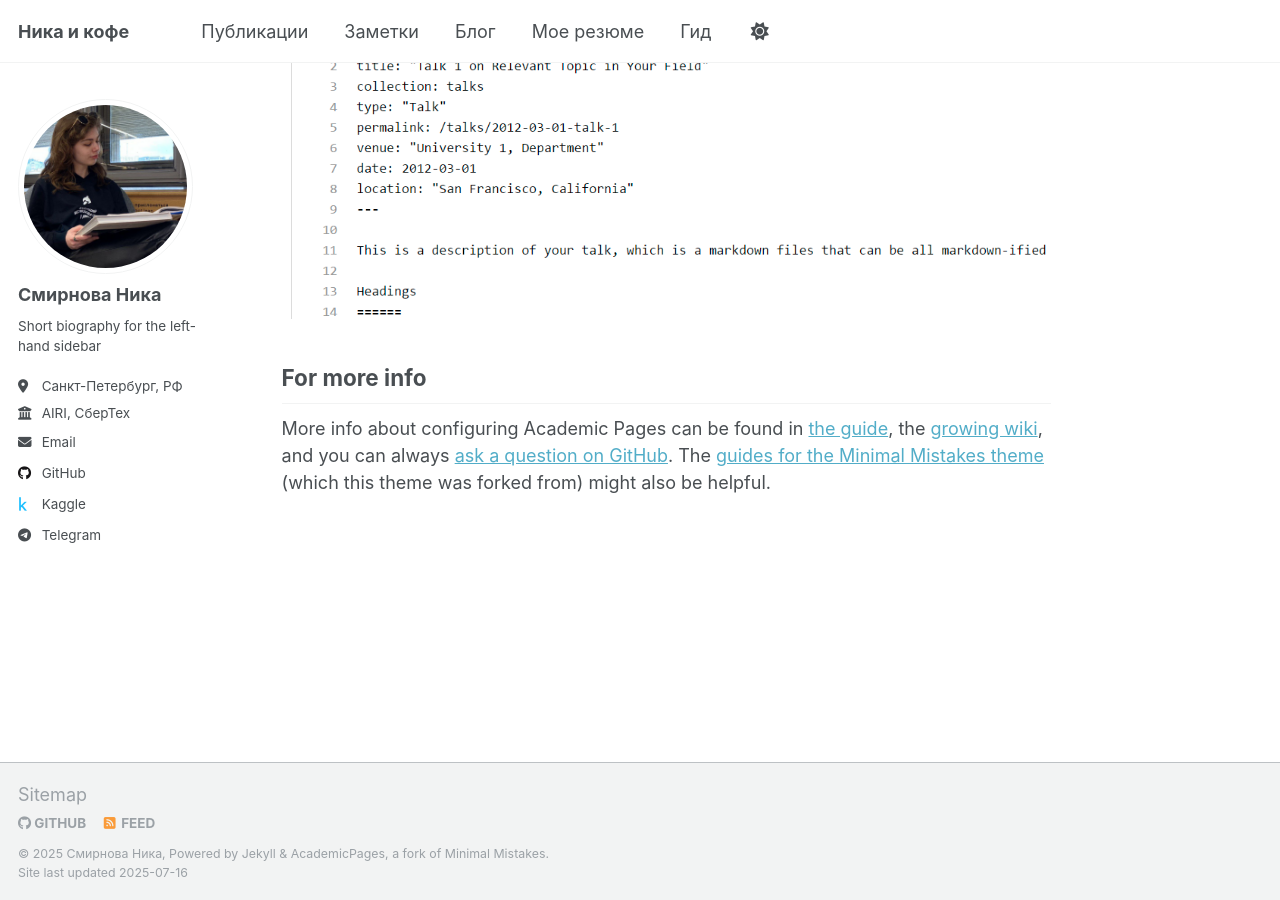
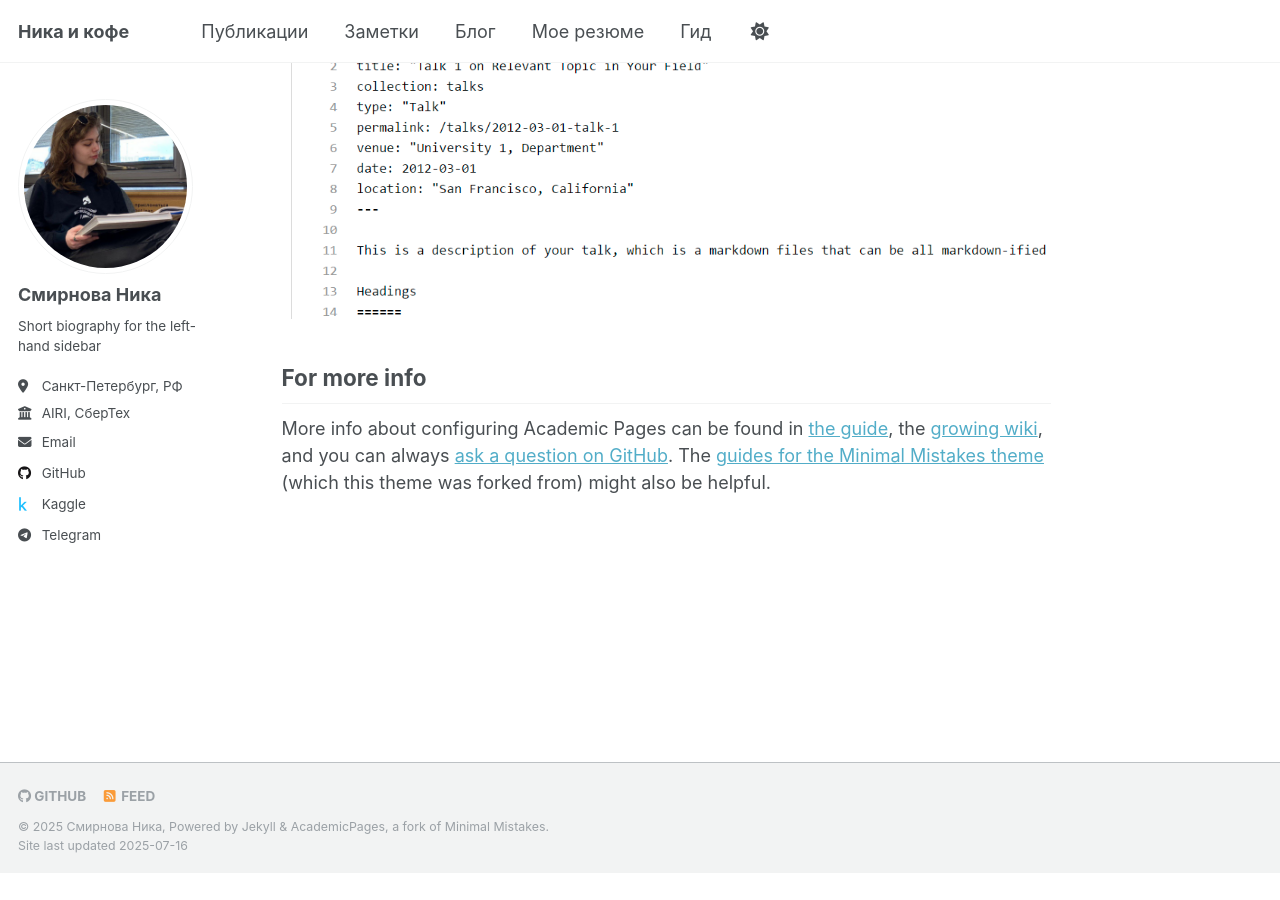
Before and after one commit to Robot-mitski/Space_cappuchino.github.io, a Jekyll site: the page built from _pages/about.md, in a window 1280 px wide and 900 px high, scrolled down 2690 px. Built offline with Jekyll 4.4.1, drawn with Linux system fonts in a browser that asks for light colours; a script that is not in the unit is left out; after the commit the page ends 3563 px from its top, so only the background shows below that.

Commit message:
Update custom.html

```diff
--- a/_includes/footer/custom.html
+++ b/_includes/footer/custom.html
@@ -1,7 +1,3 @@
-<!-- start custom footer snippets -->
-
-<a href="/sitemap/">Sitemap</a>
-
 <!-- Support for MatJax -->
 <script defer src="https://cdnjs.cloudflare.com/polyfill/v3/polyfill.min.js?features=es6"></script>
 <script defer src="https://cdn.jsdelivr.net/npm/mathjax@3/es5/tex-mml-chtml.js" id="MathJax-script"></script>
```
